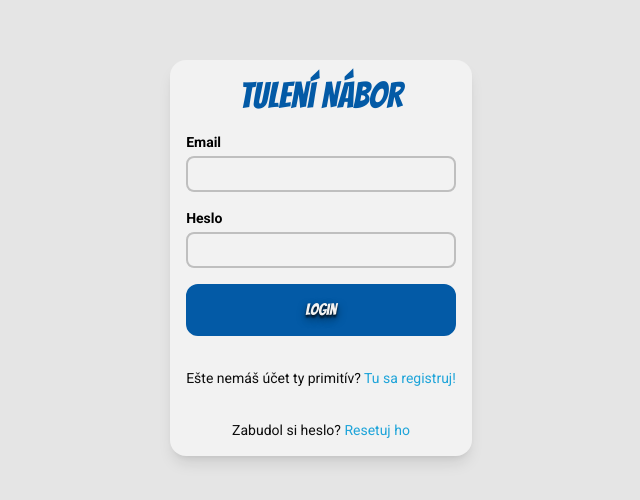
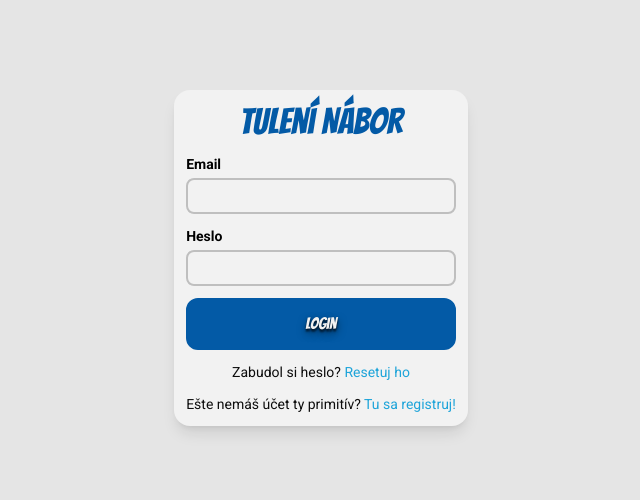
Before and after one commit to code-by-shegy/lucenske-tulene, a React (Vite) app: page /login in a window 1280 px wide. Shown: the part 142-642 px from the top of the page, without its empty margins (319-959 px from the left). Built offline with nearby package versions, Linux system fonts and the light colour scheme; no server answers.

Commit message:
unify padding and gaps to 3 pixels, when needed

```diff
--- a/src/components/Card.tsx
+++ b/src/components/Card.tsx
@@ -7,9 +7,9 @@ interface CardProps {
 
 export default function Card({ children, className = "" }: CardProps) {
   return (
-    <div className={`p-4`}>
+    <div className={`p-3`}>
       <div
-        className={`bg-icywhite w-full rounded-2xl p-4 shadow-lg ${className}`}
+        className={`bg-icywhite w-full rounded-2xl p-3 shadow-lg ${className}`}
       >
         {children}
       </div>
--- a/src/components/Header.tsx
+++ b/src/components/Header.tsx
@@ -13,7 +13,7 @@ export default function Header({
 }: HeaderProps) {
   return (
     <header
-      className={`bg-darkblue text-icywhite flex items-center justify-between p-4 text-shadow-lg/50 ${className}`}
+      className={`bg-darkblue text-icywhite flex items-center justify-between p-3 text-shadow-lg/50 ${className}`}
     >
       {leftSlot ?? <span />}
       <h1 className="font-bangers text-lg">{title}</h1>
--- a/src/components/Table.tsx
+++ b/src/components/Table.tsx
@@ -8,7 +8,7 @@ interface TableProps {
 
 export default function Table({ headers, rows, className = "" }: TableProps) {
   return (
-    <div className={`overflow-x-auto p-4`}>
+    <div className={`overflow-x-auto p-3`}>
       <table className={`w-full border-collapse text-left ${className}`}>
         <thead>
           <tr className="bg-darkblack text-icywhite font-roboto text-sm">
--- a/src/pages/Login.tsx
+++ b/src/pages/Login.tsx
@@ -36,9 +36,9 @@ export default function Login() {
     }
   };
   return (
-    <Page className="items-center justify-center px-4">
+    <Page className="items-center justify-center px-3">
       <Card>
-        <form onSubmit={handleLogin} className="flex flex-col gap-4">
+        <form onSubmit={handleLogin} className="flex flex-col gap-3">
           <h1 className="font-bangers text-darkblue text-center text-4xl">
             Tulení Nábor
           </h1>
@@ -63,7 +63,17 @@ export default function Login() {
             Login
           </Button>
 
-          <p className="font-roboto text-darkblack mt-4 text-center text-sm">
+          <p className="font-roboto text-darkblack text-center text-sm">
+            Zabudol si heslo?{" "}
+            <Link
+              to="/forgot-password"
+              className="font-roboto text-mediumblue hover:underline"
+            >
+              Resetuj ho
+            </Link>
+          </p>
+
+          <p className="font-roboto text-darkblack text-center text-sm">
             Ešte nemáš účet ty primitív?{" "}
             <Link
               to="/register"
@@ -72,15 +82,6 @@ export default function Login() {
               Tu sa registruj!
             </Link>
           </p>
-          <p className="font-roboto text-darkblack mt-4 text-center text-sm">
-            Zabudol si heslo?{" "}
-            <Link
-              to="/forgot-password"
-              className="font-roboto text-mediumblue hover:underline"
-            >
-              Resetuj ho
-            </Link>
-          </p>
         </form>
       </Card>
     </Page>
--- a/src/pages/Profile.tsx
+++ b/src/pages/Profile.tsx
@@ -150,15 +150,26 @@ export default function Profile() {
           </span>
         </p>
       </Card>
+      {bestEvent && (
+        <>
+          <h2 className="font-bangers text-darkblack pl-3 text-lg">
+            Najlepší výkon
+          </h2>
+          <Table
+            headers={["DÁTUM", "TEPLOTA VODY (°C)", "ČAS (MM:SS)", "BODY"]}
+            rows={user_top_event_row}
+          />
+        </>
+      )}
       {/* Sessions list */}
-      <h2 className="font-bangers text-darkblack pl-4 text-lg">Otuženia</h2>
+      <h2 className="font-bangers text-darkblack pl-3 text-lg">Otuženia</h2>
       <Table
         headers={["DÁTUM", "TEPLOTA VODY (°C)", "ČAS (MM:SS)", "BODY"]}
         rows={user_events_rows}
       />
 
       {totalPages > 1 && (
-        <div className="mt-4 flex justify-center gap-2">
+        <div className="flex justify-center gap-4 p-3">
           <Button
             size="sm"
             variant="primary"
@@ -167,7 +178,7 @@ export default function Profile() {
           >
             Späť
           </Button>
-          <span className="font-bangers text-darkblack">
+          <span className="font-bangers text-darkblack flex items-center">
             {currentPage} / {totalPages}
           </span>
           <Button
@@ -180,17 +191,6 @@ export default function Profile() {
           </Button>
         </div>
       )}
-      {bestEvent && (
-        <>
-          <h2 className="font-bangers text-darkblack pl-4 text-lg">
-            Najlepší výkon
-          </h2>
-          <Table
-            headers={["DÁTUM", "TEPLOTA VODY (°C)", "ČAS (MM:SS)", "BODY"]}
-            rows={user_top_event_row}
-          />
-        </>
-      )}
     </Page>
   );
 }
--- a/src/pages/StartSession.tsx
+++ b/src/pages/StartSession.tsx
@@ -238,7 +238,7 @@ export default function StartSession() {
       </div>
 
       {/* Main + Reset buttons */}
-      <div className="flex gap-2 p-4">
+      <div className="flex gap-3 p-3">
         <Button
           className="flex-[9]"
           size="lg"
```
